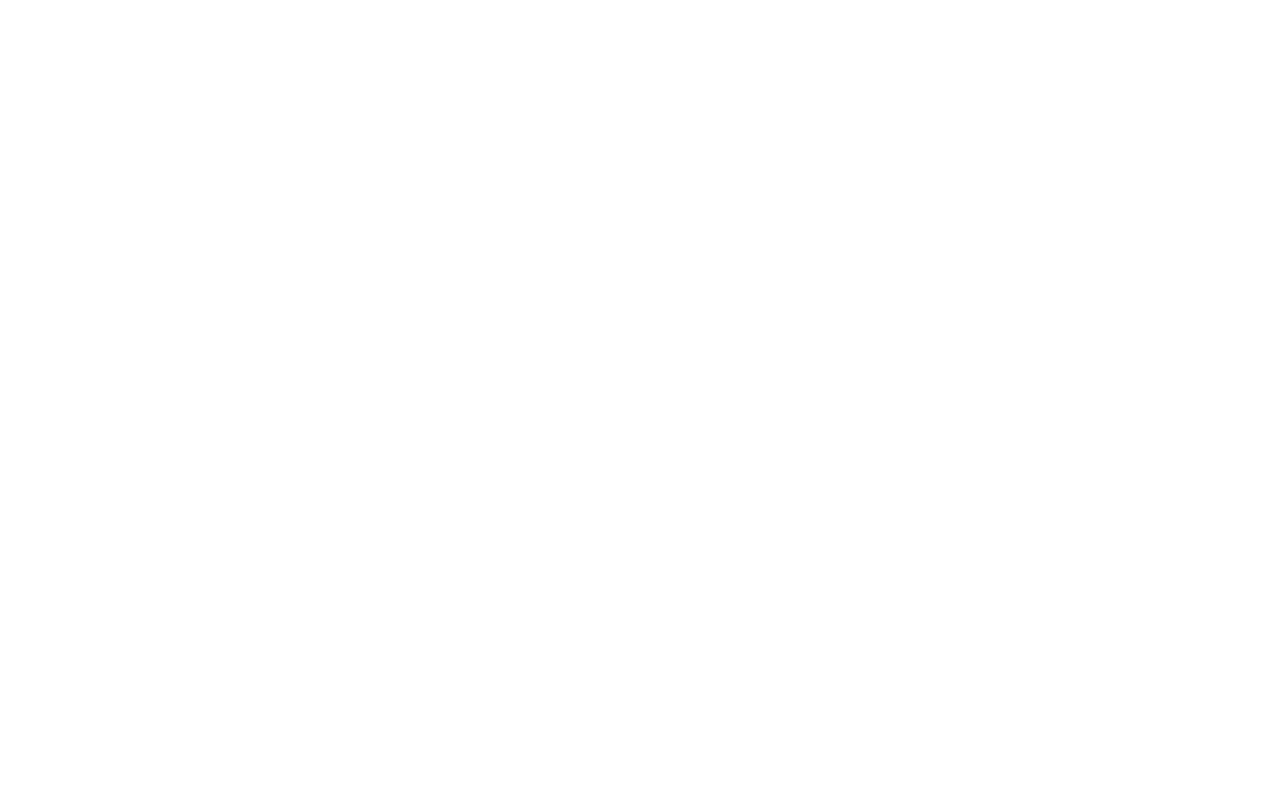
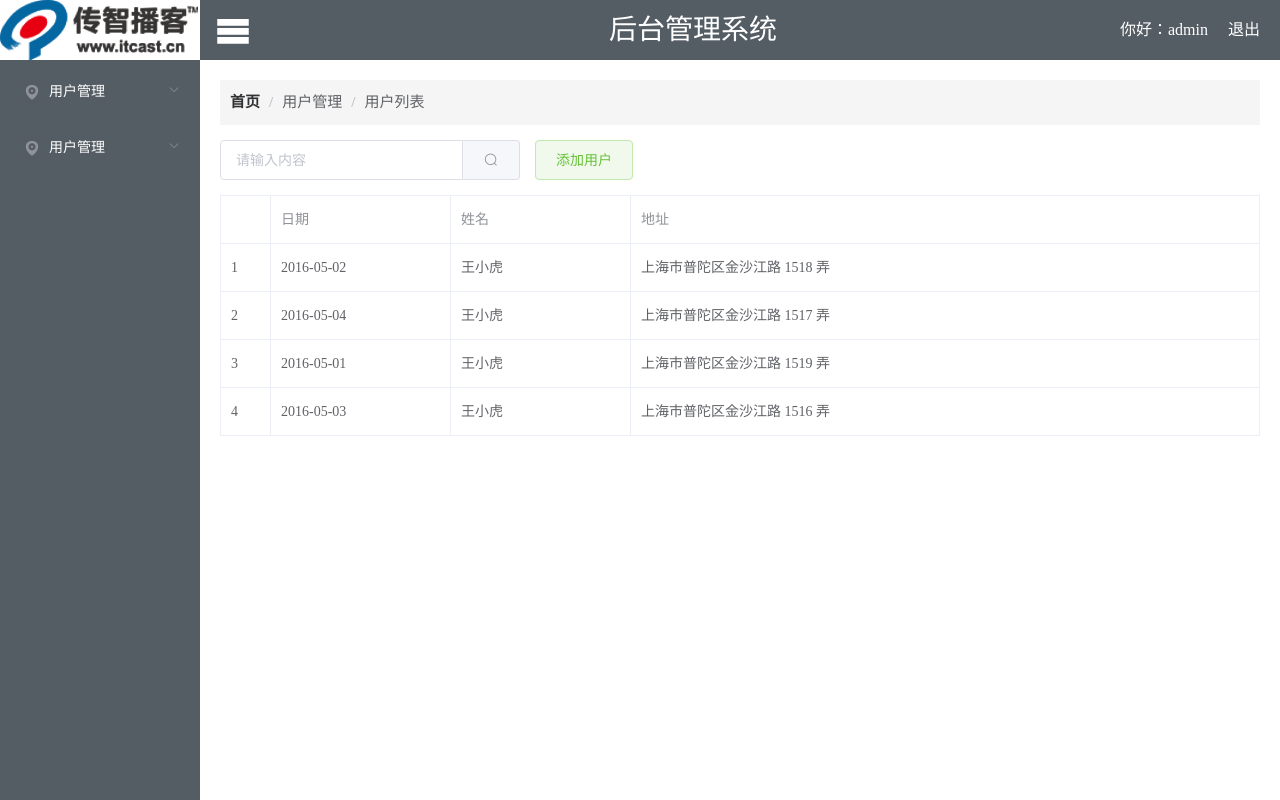
Before and after one commit to Ilhyou/vue-itcast, a Vue app: page /#/home/users in a window 1280 px wide. Built offline with nearby package versions, Linux system fonts and the light colour scheme; no server answers.

Commit message:
用户页面面包屑，搜索区域，基本表格完成，获取数据缺少token，下一步添加拦截器实现token值的传递

```diff
--- a/src/api/users.js
+++ b/src/api/users.js
@@ -13,3 +13,9 @@
     data: data
   })
 }
+export const getAllList = (params) => {
+  return axios({
+    url: 'users',
+    params: params
+  })
+}
--- a/src/router.js
+++ b/src/router.js
@@ -6,12 +6,13 @@
 // 在配置文件中，已经进行根目录的配置。@符合就代码src根目录
 import Login from '@/views/login.vue'
 import Home from '@/views/home.vue'
+import Welcome from '@/views/welcome.vue'
+import Users from '@/views/users/users.vue'
 Vue.use(VueRouter)
 
 // 创建路由模块
 var router = new VueRouter({
-  routes: [
-    {
+  routes: [{
     path: '/',
     // 实现重定向
     redirect: {
@@ -26,7 +27,21 @@
   {
     name: 'Home',
     path: '/home',
-      component: Home
+    component: Home,
+    // 实现重定向
+    redirect: {
+      name: 'Welcome'
+    },
+    // 添加嵌套路由
+    children: [{
+      name: 'Welcome',
+      path: 'welcome',
+      component: Welcome
+    }, {
+      name: 'Users',
+      path: 'users',
+      component: Users
+    }]
   }
   ]
 })
--- a/src/views/home.vue
+++ b/src/views/home.vue
@@ -2,10 +2,10 @@
   <div class="home">
     <el-container>
       <el-aside width="200px">
-        <img src="../assets/logo.png" alt="" class="logo">
+        <img src="../assets/logo.png" alt class="logo">
         <el-menu
-          :router='true'
-          :unique-opened='true'
+          :router="true"
+          :unique-opened="true"
           default-active="2"
           class="el-menu-vertical-demo"
           background-color="#545c64"
@@ -17,7 +17,7 @@
               <i class="el-icon-location"></i>
               <span>用户管理</span>
             </template>
-            <el-menu-item index="1-1">
+            <el-menu-item index="users">
               <template slot="title">
                 <i class="el-icon-location"></i>
                 <span>用户列表</span>
@@ -48,7 +48,9 @@
             <a href="javascript:;">退出</a>
           </div>
         </el-header>
-        <el-main>欢迎你使用电商后台管理系统</el-main>
+        <el-main>
+          <router-view></router-view>
+        </el-main>
       </el-container>
     </el-container>
   </div>
--- /dev/null
+++ b/src/views/users/users.vue
@@ -0,0 +1,85 @@
+<template>
+  <div class="users">
+    <!-- 添加面包屑 -->
+    <el-breadcrumb separator="/">
+      <el-breadcrumb-item :to="{ path: '/home' }">首页</el-breadcrumb-item>
+      <el-breadcrumb-item>用户管理</el-breadcrumb-item>
+      <el-breadcrumb-item>用户列表</el-breadcrumb-item>
+    </el-breadcrumb>
+    <!-- 搜索区域 -->
+    <div style="margin-top: 15px;">
+      <el-input
+        placeholder="请输入内容"
+        v-model="userKey"
+        class="input-with-select"
+        style="width:300px;margin-right:15px"
+      >
+        <el-button slot="append" icon="el-icon-search"></el-button>
+      </el-input>
+      <el-button type="success" plain>添加用户</el-button>
+    </div>
+    <!-- 表格 -->
+    <el-table :data="tableData" border style="width: 100%;margin-top:15px">
+      <el-table-column type="index" width="50"></el-table-column>
+      <el-table-column prop="date" label="日期" width="180"></el-table-column>
+      <el-table-column prop="name" label="姓名" width="180"></el-table-column>
+      <el-table-column prop="address" label="地址"></el-table-column>
+    </el-table>
+  </div>
+</template>
+<script>
+import { getAllList } from '@/api/users.js';
+export default {
+  data () {
+    return {
+      // 搜索关键字
+      userKey: '',
+      // 查询参数
+      query: '',
+      // 当前页码
+      pagenum: '',
+      // 每页显示条数
+      pagesize: '',
+      // 表格数据
+      tableData: [
+        {
+          date: '2016-05-02',
+          name: '王小虎',
+          address: '上海市普陀区金沙江路 1518 弄'
+        },
+        {
+          date: '2016-05-04',
+          name: '王小虎',
+          address: '上海市普陀区金沙江路 1517 弄'
+        },
+        {
+          date: '2016-05-01',
+          name: '王小虎',
+          address: '上海市普陀区金沙江路 1519 弄'
+        },
+        {
+          date: '2016-05-03',
+          name: '王小虎',
+          address: '上海市普陀区金沙江路 1516 弄'
+        }
+      ]
+    }
+  },
+  // 页面加载完成就去获取用户列表数据
+  mounted () {
+    getAllList({
+      query: this.query,
+      pagenum: this.pagenum,
+      pagesize: this.pagesize
+    })
+      .then(res => {
+        console.log(res)
+      })
+      .catch(err => {
+        console.log(err)
+      })
+  }
+}
+</script>
+<style lang="less" scoped>
+</style>
--- /dev/null
+++ b/src/views/welcome.vue
@@ -0,0 +1,8 @@
+<template>
+  <div class="wel">欢迎你使用电商后台管理系统</div>
+</template>
+<script>
+export default {}
+</script>
+<style lang="less" scoped>
+</style>
```
Lines whose indentation alone changed are shown as unchanged.
